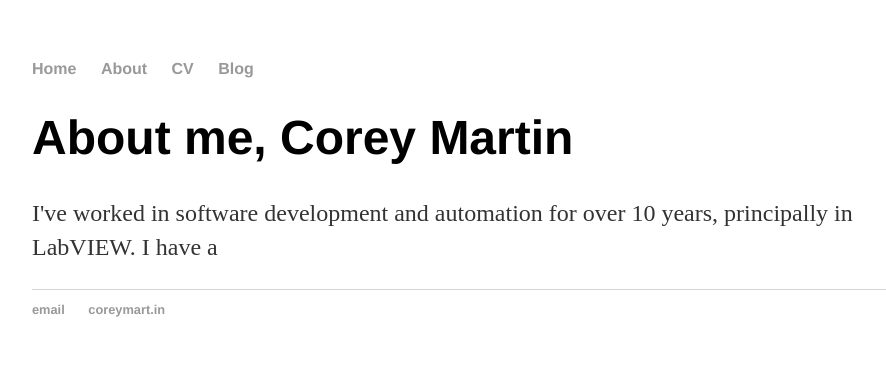
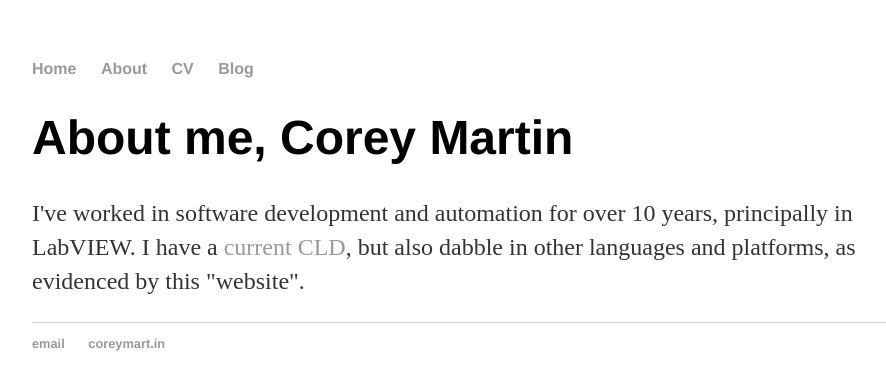
Before and after one commit to CoreySMartin/CoreySMartin.github.io, a Jekyll site: the page built from about/index.html, in a window 1280 px wide. Shown: the top 390 px of the page, without its empty margins (160-1046 px from the left). Built offline with Jekyll 4.4.1, drawn with Linux system fonts in a browser that asks for light colours; some of the changed lines change nothing that is shown.

Commit message:
Update index.html

```diff
--- a/about/index.html
+++ b/about/index.html
@@ -4,5 +4,5 @@ title: About Corey Martin
 ---
 	<div class="blurb">
 	<h1>About me, Corey Martin</h1>
-	<p>I've worked in software development and automation for over 10 years, principally in LabVIEW.  I have a <a href="https://www.youracclaim.com/badges/66e1fb02-43df-46c7-aaf9-c49be9c5ffc1>current CLD</a>, but also dabble in other languages and platforms, as evidenced by this "website".</p>
+	<p>I've worked in software development and automation for over 10 years, principally in LabVIEW.  I have a <a href="https://www.youracclaim.com/badges/66e1fb02-43df-46c7-aaf9-c49be9c5ffc1">current CLD</a>, but also dabble in other languages and platforms, as evidenced by this "website".</p>
 	</div><!-- /.blurb -->
```
